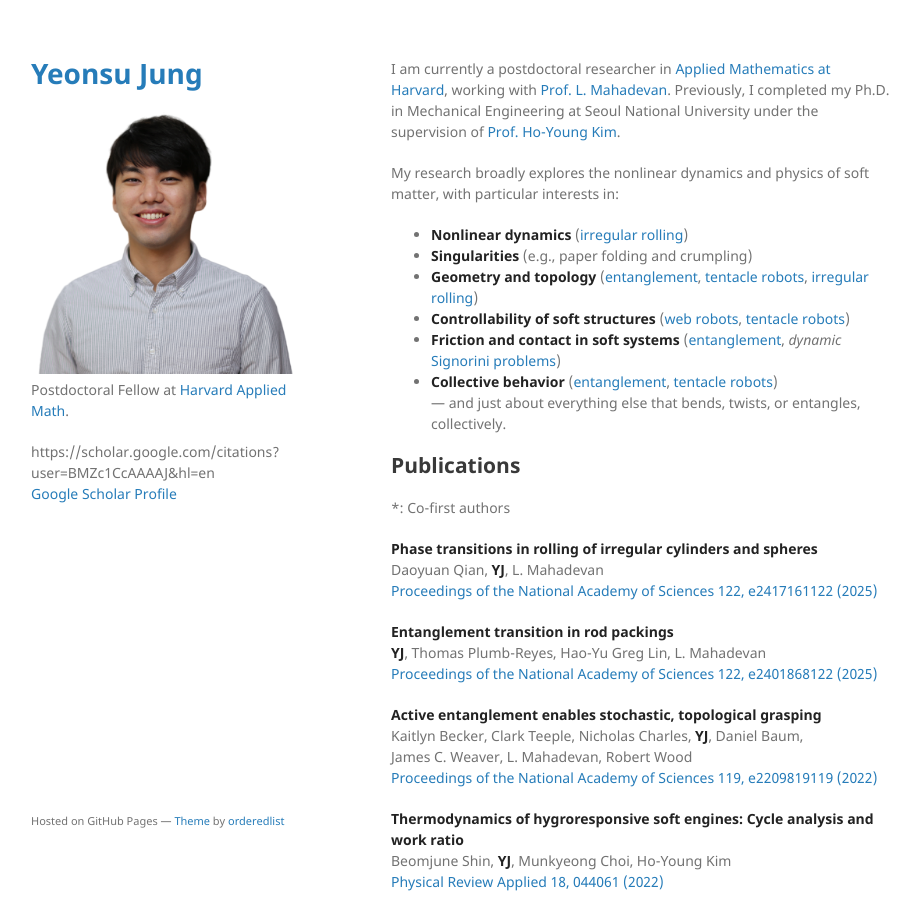
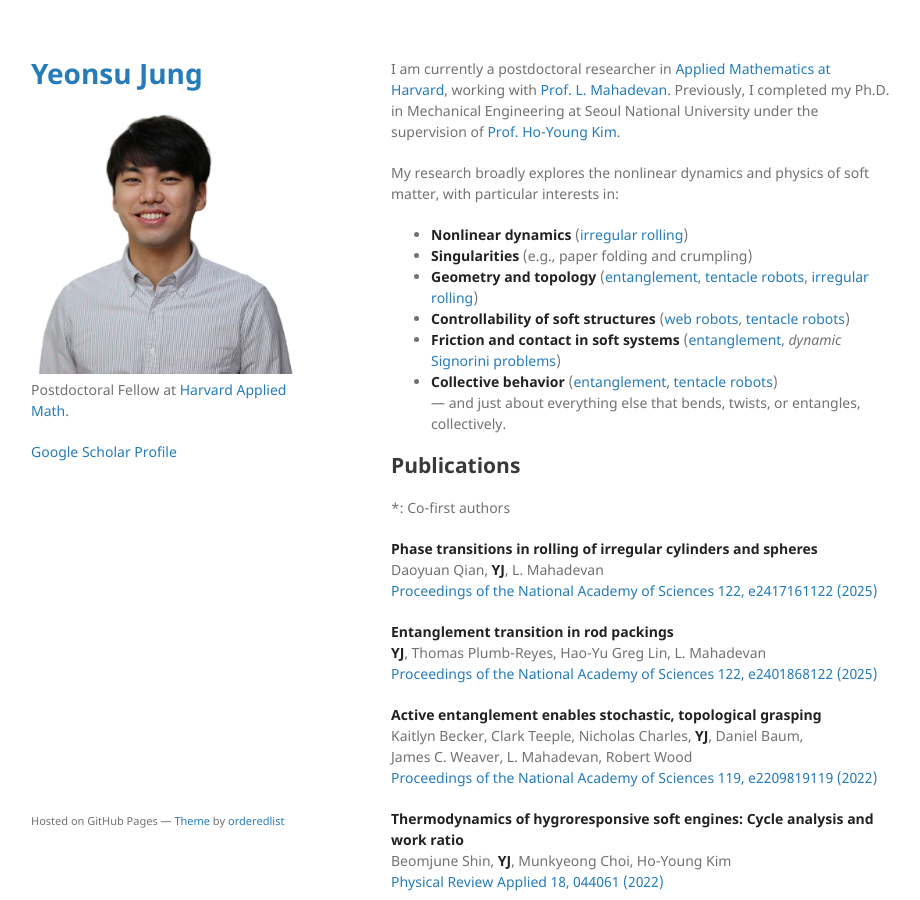
Before and after one commit to yeonsu-jung/website_pages-themes-minimal-c27a30c, a Jekyll site: the page built from index.md, in a window 1280 px wide and 900 px high. Shown: the whole window, without its empty margins (179-1099 px from the left). Built offline with Jekyll 4.4.1, drawn with Linux system fonts in a browser that asks for light colours; part of the change alters nothing that is shown.

Commit message:
Update default.html

```diff
--- a/_layouts/default.html
+++ b/_layouts/default.html
@@ -26,7 +26,6 @@
         <!-- {% if site.github.is_user_page %}
         <p class="view"><a href="{{ site.github.owner_url }}">View My GitHub Profile</a></p>
         {% endif %} -->
-        https://scholar.google.com/citations?user=BMZc1CcAAAAJ&hl=en
 
         <p class="view"><a href="https://scholar.google.com/citations?user=BMZc1CcAAAAJ&hl=en">Google Scholar Profile</a></p>
 
```
